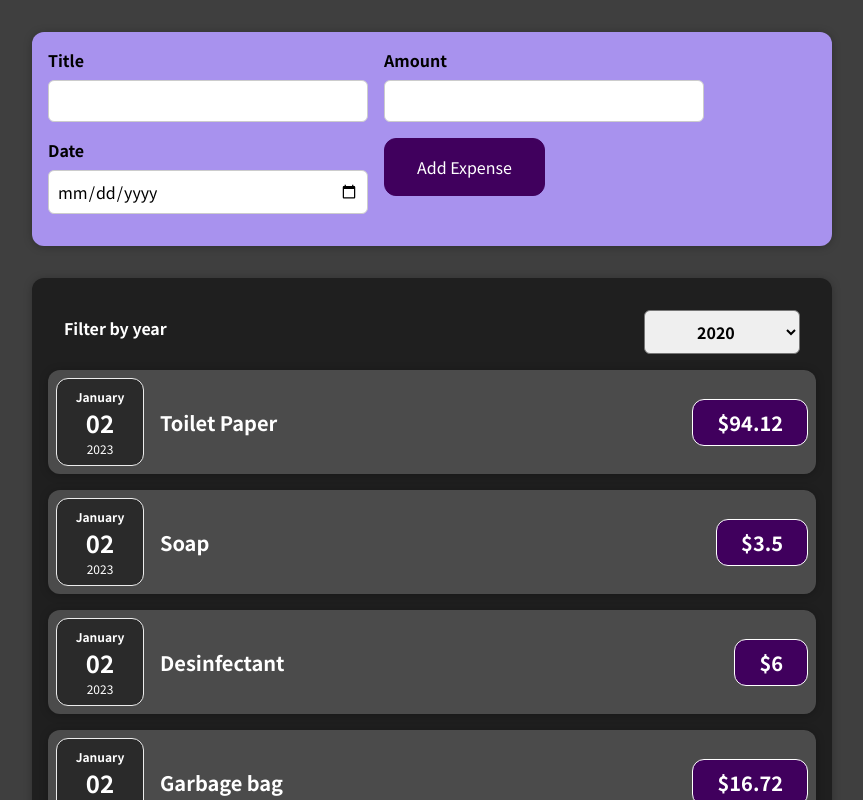
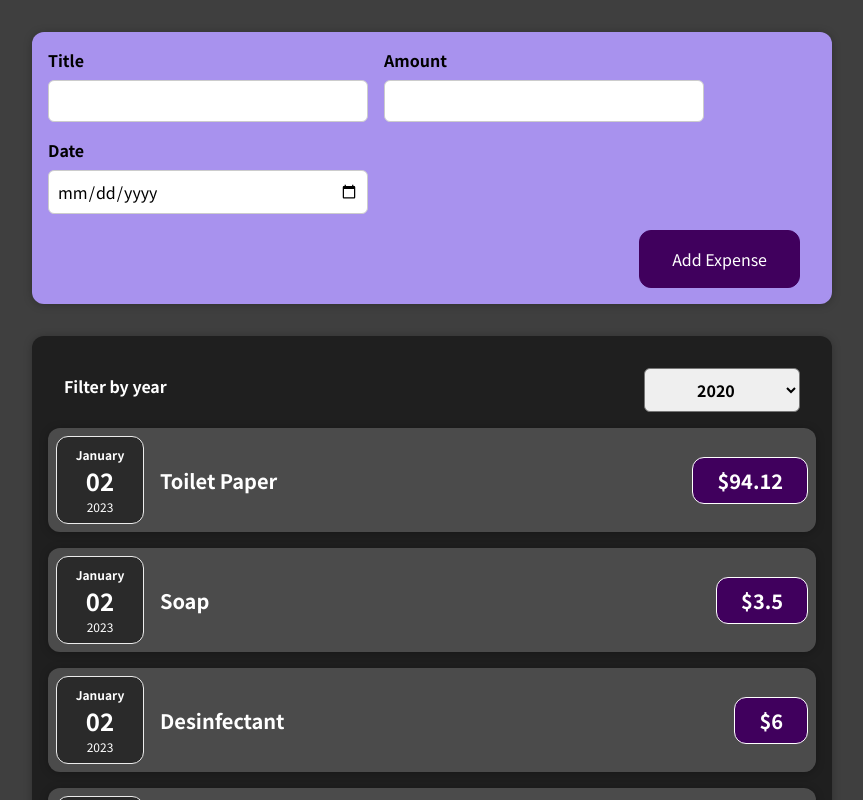
Before and after one commit to ferprr/expense-app, a React (Create React App) app: page / in a window 1280 px wide. Shown: the top 800 px of the page, without its empty margins (208-1071 px from the left). Built offline with nearby package versions, Linux system fonts and the light colour scheme.

Commit message:
[fix] refactoring button

```diff
--- a/src/components/NewExpense/ExpenseForm.js
+++ b/src/components/NewExpense/ExpenseForm.js
@@ -83,9 +83,9 @@ const ExpenseForm = (props) => {
             onChange={dateChangeHandler}
           />
         </div>
-        <div className="new-expense__actions">
-          <button type="submit">Add Expense</button>
-        </div>
+      </div>
+      <div className="new-expense__actions">
+        <button type="submit">Add Expense</button>
       </div>
     </form>
   );
```
